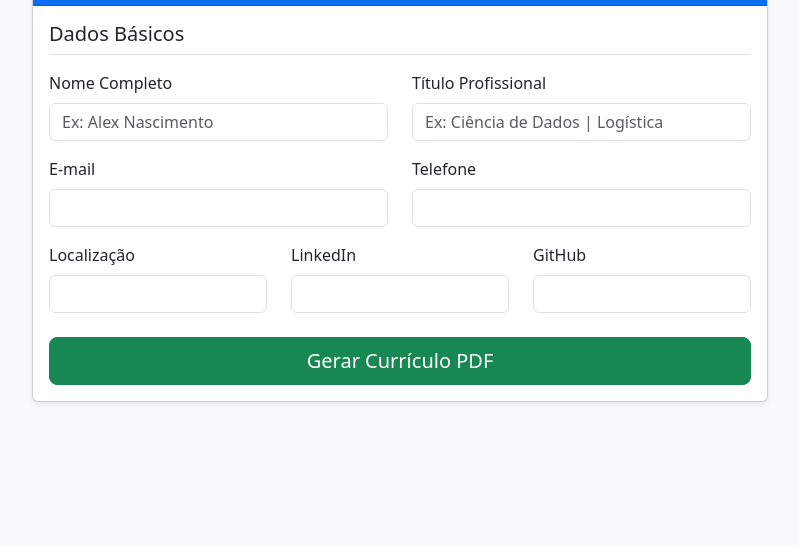
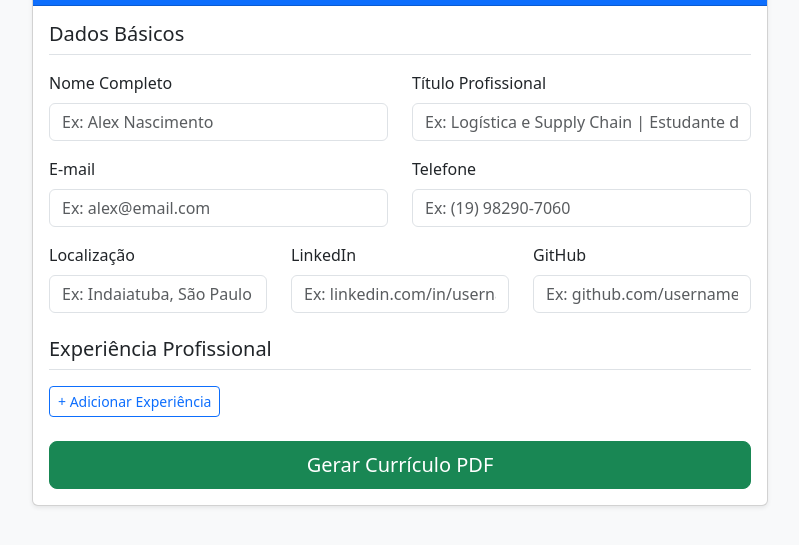
Before and after one commit to alexnascimento1980/CareerOS, a plain HTML site: page index.html in a window 1280 px wide. Shown: the part 89-634 px from the top of the page, without its empty margins (240-1039 px from the left). Drawn offline with nearby package versions, Linux system fonts and the light colour scheme.

Commit message:
feat: atualizar título e placeholders no formulário

```diff
--- a/index.html
+++ b/index.html
@@ -3,14 +3,14 @@
   <head>
     <meta charset="UTF-8" />
     <meta name="viewport" content="width=device-width, initial-scale=1.0" />
-    <title>Gerador CareerOS</title>
+    <title>CareerOS - Gerador de Currículo</title>
     <link
       href="https://cdn.jsdelivr.net/npm/bootstrap@5.3.0/dist/css/bootstrap.min.css"
       rel="stylesheet"
     />
   </head>
   <body class="bg-light">
-    <div class="container mt-5">
+    <div class="container mt-5 mb-5">
       <div class="row justify-content-center">
         <div class="col-md-8">
           <div class="card shadow-sm">
@@ -41,7 +41,7 @@
                       class="form-control"
                       id="label_pt"
                       required
-                      placeholder="Ex: Ciência de Dados | Logística"
+                      placeholder="Ex: Logística e Supply Chain | Estudante de Ciência de Dados"
                     />
                   </div>
                 </div>
@@ -54,6 +54,7 @@
                       class="form-control"
                       id="email"
                       required
+                      placeholder="Ex: alex@email.com"
                     />
                   </div>
                   <div class="col-md-6">
@@ -63,6 +64,7 @@
                       class="form-control"
                       id="phone"
                       required
+                      placeholder="Ex: (19) 98290-7060"
                     />
                   </div>
                 </div>
@@ -75,6 +77,7 @@
                       class="form-control"
                       id="location"
                       required
+                      placeholder="Ex: Indaiatuba, São Paulo"
                     />
                   </div>
                   <div class="col-md-4">
@@ -84,6 +87,7 @@
                       class="form-control"
                       id="linkedin"
                       required
+                      placeholder="Ex: linkedin.com/in/username"
                     />
                   </div>
                   <div class="col-md-4">
@@ -93,8 +97,24 @@
                       class="form-control"
                       id="github"
                       required
+                      placeholder="Ex: github.com/username"
                     />
                   </div>
+                </div>
+
+                <h5 class="border-bottom pb-2 mt-4 mb-3">
+                  Experiência Profissional
+                </h5>
+                <div id="experiencias-container"></div>
+
+                <div class="mb-4">
+                  <button
+                    type="button"
+                    class="btn btn-outline-primary btn-sm"
+                    onclick="adicionarExperiencia()"
+                  >
+                    + Adicionar Experiência
+                  </button>
                 </div>
 
                 <div class="d-grid gap-2">
```
